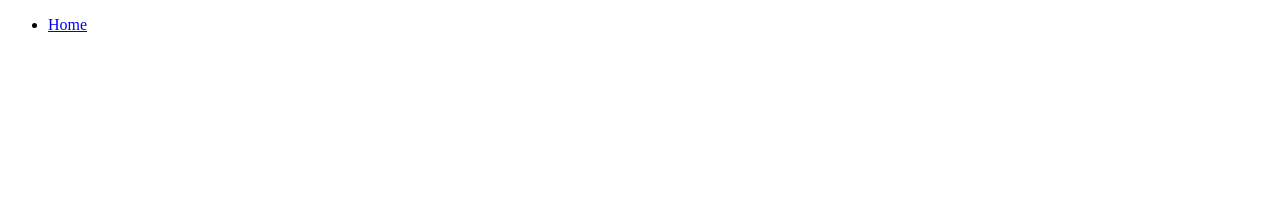
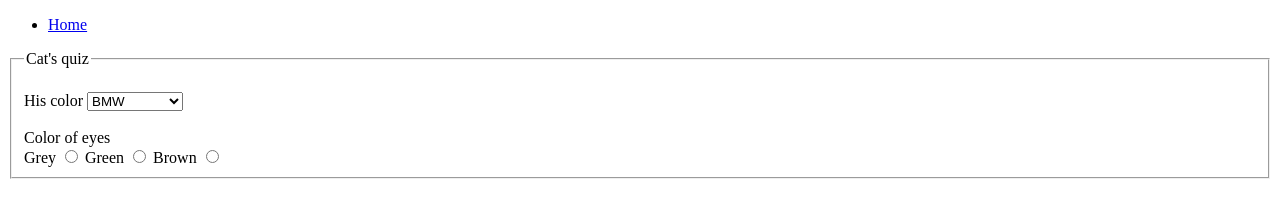
Before and after one commit to KShust/hillel, a plain HTML site: page index.html in a window 1280 px wide. Drawn offline with Linux system fonts and the light colour scheme.

Commit message:
cat's quiz

```diff
--- a/index.html
+++ b/index.html
@@ -14,5 +14,31 @@
             </li>
         </ul>
     </nav>
+    <form action="https://fom.in.ua/echo" method="post">
+        <fieldset>
+            <legend> Cat's quiz </legend>
+            <br>
+            <div>
+                <label for="color"> His color </label>
+                <select name="color" id="color">
+                    <optgroup label="Color">
+                        <option value="Black">BMW</option>
+                        <option value="Lila">Skoda</option>
+                        <option value="White">Lincoln</option>
+                        <option value="Gold">Mercedes</option>
+                    </optgroup>
+                </select>
+            </div>
+            <div>
+                <br> Color of eyes <br>
+                <label for="grey"> Grey </label>
+                <input type="radio" id="grey" name="eyes" value="grey">
+                <label for="green"> Green </label>
+                <input type="radio" id="green" name="eyes" value="green">
+                <label for="brown"> Brown </label>
+                <input type="radio" id="brown" name="eyes" value="brown">
+            </div>
+        </fieldset>
+    </form>
 </body>
 </html>
```
